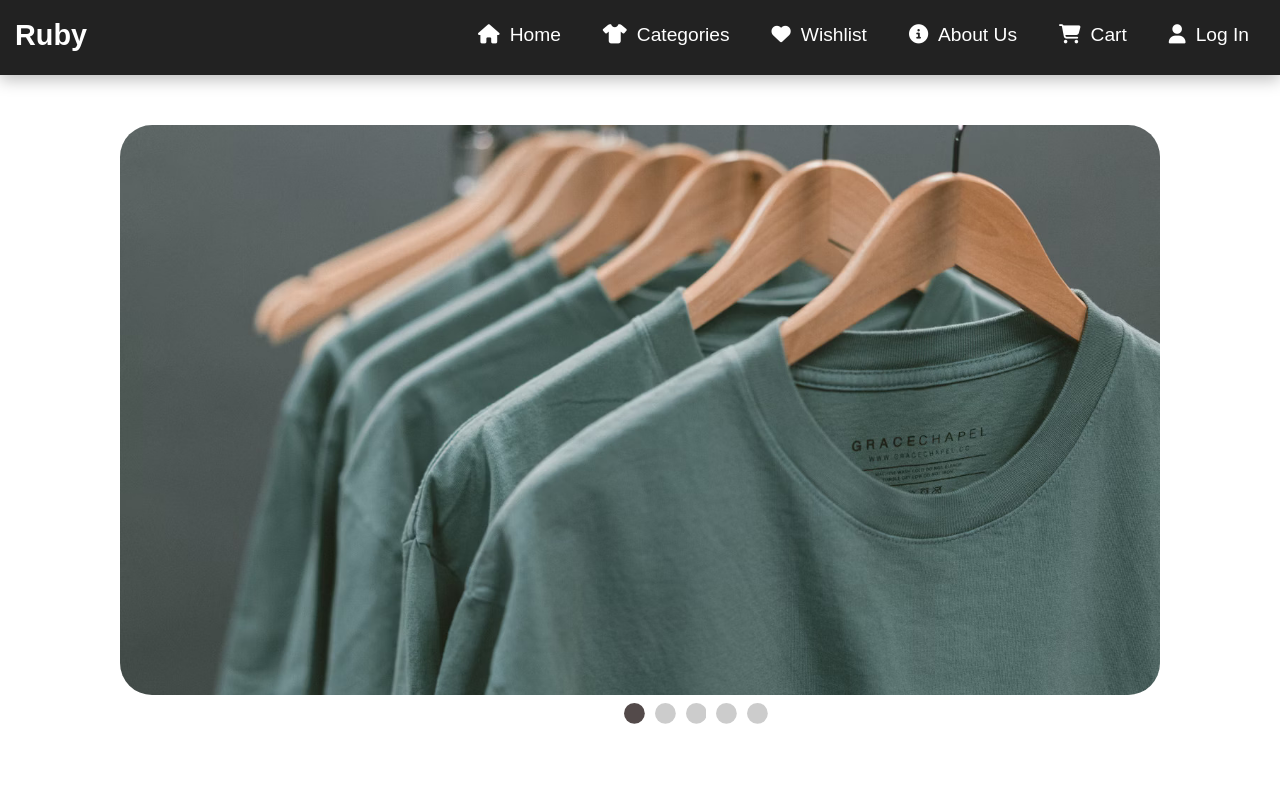
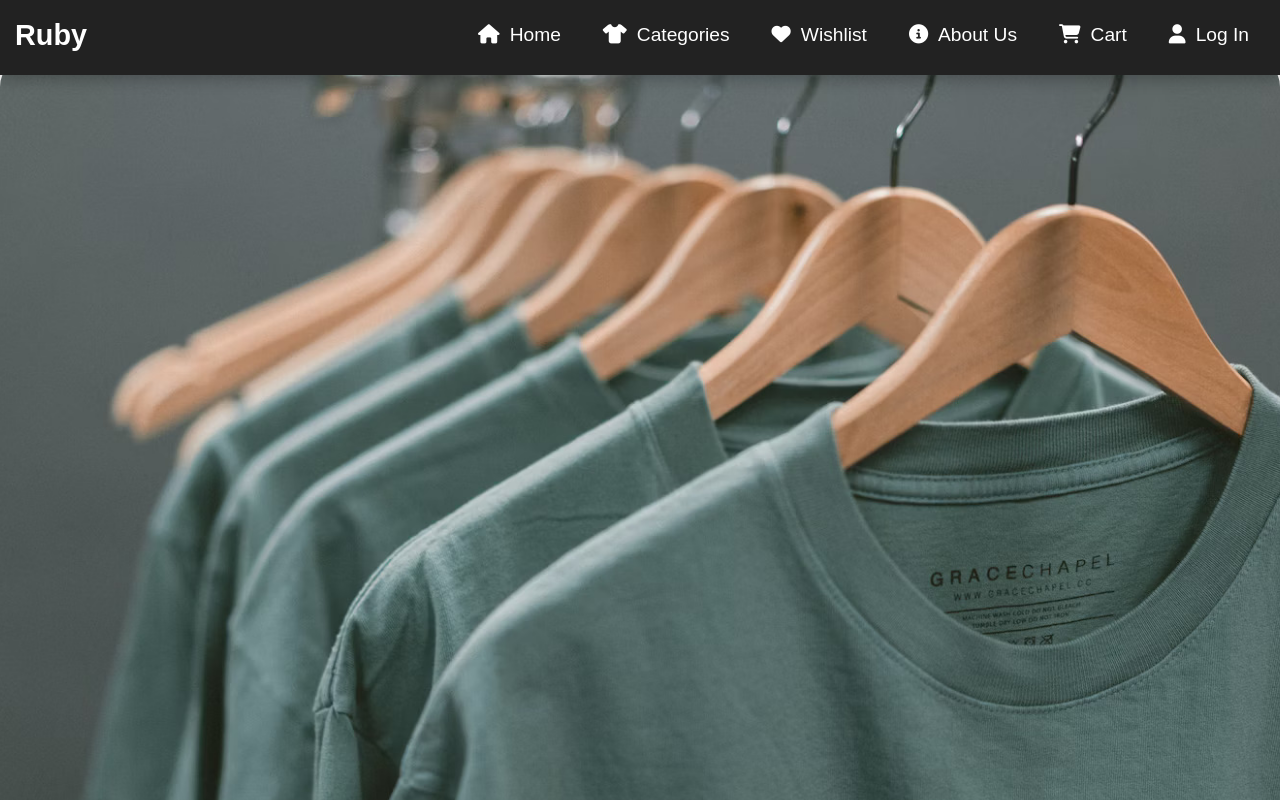
Before and after one commit to DonatHalimi/ProjektiLab1, a React (Create React App) app in the folder client/: page / in a window 1280 px wide. Shown: the top 800 px of the page. Built offline with nearby package versions, Linux system fonts and the light colour scheme.

Commit message:
ndryshim css-i te slideri

```diff
--- a/client/src/components/SliderStyle.css
+++ b/client/src/components/SliderStyle.css
@@ -1,9 +1,10 @@
 .slider {
-    max-width: 1900px;
-    height: 810px;
+    max-width: 100%;
+    height: 1000px;
+    padding-top: 50px;
     width: 100%;
     margin: auto;
-    padding: 120px;
+
     bottom: 75px;
     position: relative;
 }
@@ -19,7 +20,7 @@
 
 .slider .arrow {
     position: absolute;
-    top: 50%;
+    top: 70%;
     transform: translateY(-50%);
     font-size: 2rem;
     background-color: rgba(0, 0, 0, 0.2);
@@ -42,6 +43,7 @@
     cursor: pointer;
     opacity: 0;
     transition: opacity 0.3s ease-in-out;
+    padding-right: 20px;
 }
 
 .slider:hover .arrow.left,
```
